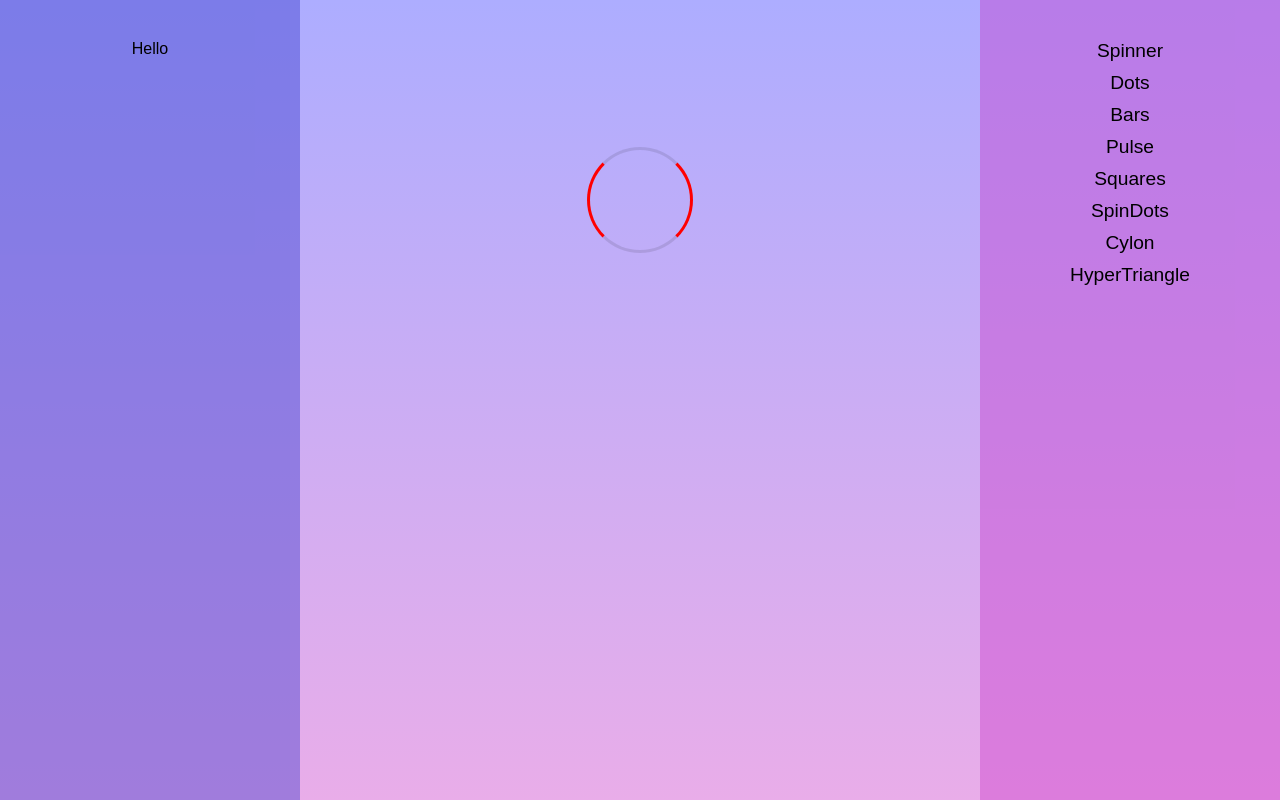
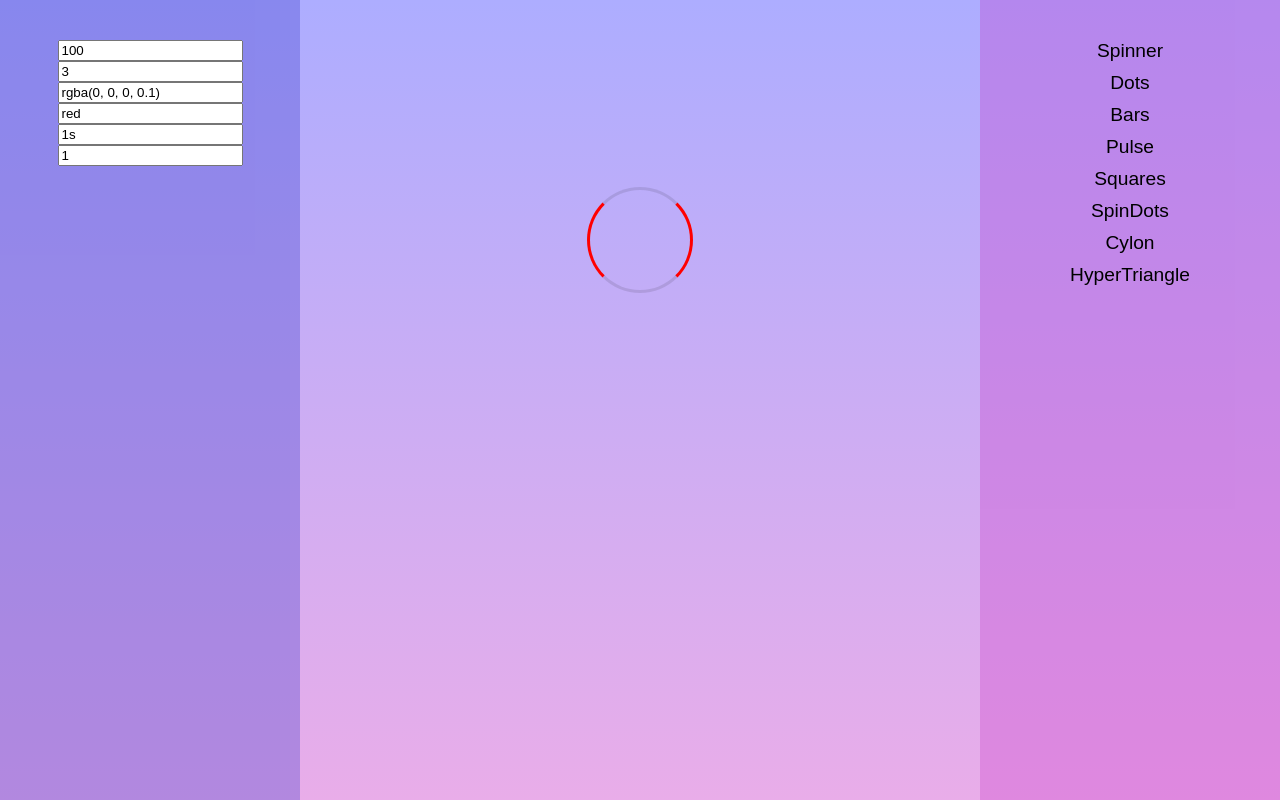
Before and after one commit to josue-rojas/react-loading, a React (Create React App) app: page / in a window 1280 px wide. Built offline with nearby package versions, Linux system fonts and the light colour scheme.

Commit message:
input side functioniing

```diff
--- a/src/App.js
+++ b/src/App.js
@@ -1,177 +1,28 @@
 import React, { Component } from 'react';
 import InputTable from './Components/View/InputTable'
 import SideMenu from './Components/View/SideMenu'
+import Inputs from './Components/View/Inputs'
 import * as Loaders from './Components/View/LoaderMakers';
 
 // BUGS BUGS BUGS (and features):
 // booleans should be 0 or 1 in loaders to make it easier to change in input
 
-// a FullView is a div that represents a full screen page with everything center.....simple..... (a slideshow sort of)
-class FullView extends Component{
-  render(){
-    const style = {
-      width: '100vw',
-      height: this.props.height, //set by parent to handle window resize
-      display: 'flex',
-      justifyContent: 'center',
-      alignItems: 'center',
-      backgroundColor: this.props.bgColor,
-      backgroundImage: this.props.backgroundImage,
-      overflow: 'hidden',
-    }
-    return(
-      <div className='Full-View' style={style}>
-        {this.props.stuff}
-      </div>
-    )
-  }
-}
-
-class InnerView extends Component{
-  constructor(props){
-    super(props);
-    this.state = {
-      inputValues: this.props.maker.defaults,
-      loader: this.props.maker.make(this.props.maker.defaults),
-    }
-    this.handleInput = this.handleInput.bind(this);
-  }
-  handleInput(e, inputIndex){
-    const inputValues = this.state.inputValues.slice();
-    inputValues[inputIndex] = e.target.value;
-    this.setState({
-      inputValues: inputValues,
-      loader: this.props.maker.make(inputValues),
-    })
-  }
-  render(){
-    const innerViewStyle={
-      display:'flex',
-      justifyContent: 'center',
-      alignItems: 'center',
-      flexDirection: 'column'
-     }
-    return(
-      <div style={innerViewStyle}>
-        {this.state.loader}
-        <InputTable
-          title={this.props.maker.title}
-          titles={this.props.maker.titles}
-          values={this.state.inputValues}
-          handleInput={this.handleInput}/>
-      </div>
-    )
-  }
-}
-
-// class App extends Component {
-//   constructor(props){
-//     super(props);
-//     this.state = {
-//       positions: [],
-//       viewSize: 0,
-//       windowHeight: 0,
-//     }
-//     this.handleResize = this.handleResize.bind(this);
-//     this.findNext = this.findNext.bind(this);
-//     this.handleKeys = this.handleKeys.bind(this);
-//   }
-//   componentDidMount(){
-//     this.handleResize();
-//     window.addEventListener('resize', this.handleResize);
-//   }
-//   componentWillUnmount(){
-//     window.removeEventListener('resize', this.handleResize);
-//   }
-//   handleResize(){
-//     const views = document.getElementsByClassName('Full-View');
-//     const viewsPosition = [];
-//     const viewSize = window.innerHeight;
-//     let viewPos = 0;
-//     for(let i = 0; i < views.length; i++){
-//       viewsPosition.push(viewPos);
-//       viewPos+=viewSize;
-//     }
-//     this.setState({
-//       positions: viewsPosition,
-//       viewSize: viewSize,
-//     })
-//   }
-//   findNext(currPos, forward){
-//     // cant divide by zero
-//     if(currPos === 0) return forward ? this.state.positions[1] : this.state.positions[-1] ;
-//     return this.state.positions[Math.floor(currPos / this.state.viewSize) + (forward ? 1 : -1)];
-//   }
-//   handleKeys(e){
-//     let nextPos = undefined;
-//     let currPos = window.pageYOffset;
-//     switch(e.keyCode){
-//       case 37:
-//         // left
-//         nextPos = this.findNext(currPos, false)
-//         break;
-//       case 38:
-//         // up
-//         nextPos = this.findNext(currPos, false)
-//         break;
-//       case 39:
-//         // right
-//         nextPos = this.findNext(currPos, true)
-//         break;
-//       case 40:
-//         // down
-//         nextPos = this.findNext(currPos, true)
-//         break;
-//       default:
-//         break;
-//     }
-//     if(nextPos !== undefined) window.scroll(0, nextPos);
-//   }
-//   // make views automatically just add them in Loaders.Makers array
-//   makeViews(height){
-//     const Views = [];
-//     for(let i = 0; i < Loaders.Makers.length; i++){
-//       Views.push(
-//         <FullView
-//           key={i+'FullView'}
-//           stuff={(<InnerView maker={Loaders.Makers[i]}/>)}
-//           bgColor={'rgb(225,225,225)'}
-//           height={height}/>
-//       )
-//     }
-//     return Views;
-//   }
-//   render() {
-//     const Views = this.makeViews(this.state.viewSize);
-//     return (
-//       <div onKeyDown={this.handleKeys} tabIndex="0">
-//         <SideMenu
-//           backgroundColor='rgba(50,50,200,.5)'
-//           positions='left'
-//           menuType='dots'>
-//           Hello
-//         </SideMenu>
-//         <SideMenu
-//           backgroundColor='rgba(200,50,200,.5)'
-//           positions='right'
-//           menuType='Hamburger'>
-//           bye
-//         </SideMenu>
-//       </div>
-//     );
-//   }
-// }
-
 export default class App extends Component{
   constructor(props){
     super(props);
+    const indexMatch = window.location.hash.match(/\d+/);
+    const LoaderMaker = indexMatch && Loaders.Makers[indexMatch[0]] ? Loaders.Makers[indexMatch[0]] : Loaders.Makers[0];
     this.state = {
       leftMenu: false,
       rightMenu: false,
-      index: window.location.hash ? window.location.hash.match(/\d+/)[0] : 0,
+      LoaderMaker: LoaderMaker,
+      inputValues: LoaderMaker.defaults
+
     }
     this.changeLoader = this.changeLoader.bind(this);
     this.makeLinks = this.makeLinks.bind(this);
+    this.handleInputs = this.handleInputs.bind(this);
+    this.getInputs = this.getInputs.bind(this);
     this.handleMenuClick = this.handleMenuClick.bind(this);
   }
   componentDidMount() {
@@ -182,14 +33,16 @@ export default class App extends Component{
     window.removeEventListener("hashchange", this.changeLoader, false);
   }
   changeLoader(){
+    const indexMatch = window.location.hash.match(/\d+/);
+    const LoaderMaker = indexMatch && Loaders.Makers[indexMatch[0]] ? Loaders.Makers[indexMatch[0]] : Loaders.Makers[0];
     this.setState({
-      index: window.location.hash.match(/\d+/)[0],
       rightMenu: false,
+      LoaderMaker: LoaderMaker,
+      inputValues: LoaderMaker.defaults
     })
   }
   makeLinks(){
     const links = [];
-    const makerMap = {};
     for(let i = 0; i < Loaders.Makers.length; i++){
       links.push(
         <a className='menu-link' href={'#' + i}>
@@ -198,8 +51,11 @@ export default class App extends Component{
       }
     return links;
   }
-  getLoader(i){
-    return Loaders.Makers[this.state.index] ? Loaders.Makers[this.state.index].make() : Loaders.Makers[0].make()
+  handleInputs(newInputs){
+    this.setState({inputValues: newInputs})
+  }
+  getInputs(){
+    return(<Inputs key={this.state.LoaderMaker.title} LoaderMaker={this.state.LoaderMaker} handleInput={this.handleInputs}/>)
   }
   handleMenuClick(menu){
     this.setState({
@@ -209,18 +65,18 @@ export default class App extends Component{
   }
   render() {
     return (
-      <div onKeyDown={this.handleKeys} tabIndex="0">
+      <div>
         <div className='menus'>
           <SideMenu
-            backgroundColor='rgba(50,50,200,.4)'
+            backgroundColor='rgba(50,50,200,.3)'
             positions='left'
             active={this.state.leftMenu}
             handleMenuClick={this.handleMenuClick}
             menuType='Dots'>
-            Hello
+            {this.getInputs()}
           </SideMenu>
           <SideMenu
-            backgroundColor='rgba(200,50,200,.4)'
+            backgroundColor='rgba(200,50,200,.3)'
             positions='right'
             active={this.state.rightMenu}
             handleMenuClick={this.handleMenuClick}
@@ -229,7 +85,7 @@ export default class App extends Component{
           </SideMenu>
         </div>
         <div className={'loader-box ' + (this.state.leftMenu || this.state.rightMenu ? 'active' : '')}>
-          {this.getLoader()}
+          {this.state.LoaderMaker.make(this.state.inputValues)}
         </div>
       </div>
     );
--- /dev/null
+++ b/src/Components/View/Inputs.js
@@ -0,0 +1,40 @@
+import React, { Component } from 'react';
+
+export default class Inputs extends Component{
+  constructor(props){
+    super(props);
+    this.state = {
+      values: this.props.LoaderMaker.defaults,
+    }
+    this.makeInput = this.makeInput.bind(this);
+    this.handleInput = this.handleInput.bind(this);
+  }
+  handleInput(e, i){
+    const values = this.state.values.slice();
+    values[i] = e.target.value;
+    this.setState({
+      values: values,
+    })
+    this.props.handleInput(values)
+  }
+  makeInput(){
+    const inputs = [];
+    for(let i = 0; i < this.state.values.length; i++){
+      inputs.push(<input
+        onChange={(e) => this.handleInput(e, i)}
+        value={this.state.values[i]}/>)
+    }
+    return inputs;
+  }
+  render(){
+    const style = {
+      display: 'flex',
+      flexDirection: 'column',
+    }
+    return(
+      <div style={style}>
+        {this.makeInput()}
+      </div>
+    )
+  }
+}
--- a/src/index.css
+++ b/src/index.css
@@ -32,7 +32,7 @@ a:hover{
   display: flex;
   justify-content: center;
   align-items: center;
-  min-height: 50vh;
+  min-height: 60vh;
 }
 .loader-box.active{
   filter: blur(5px);
```
